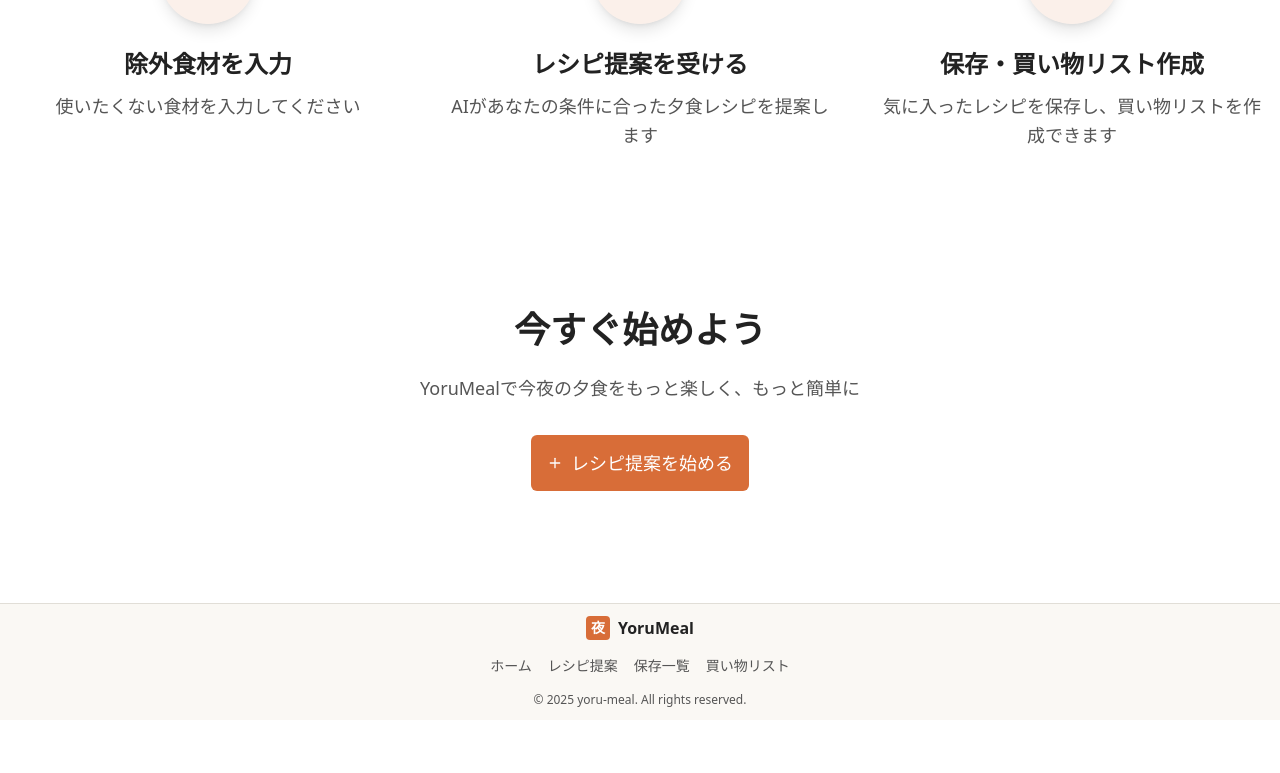
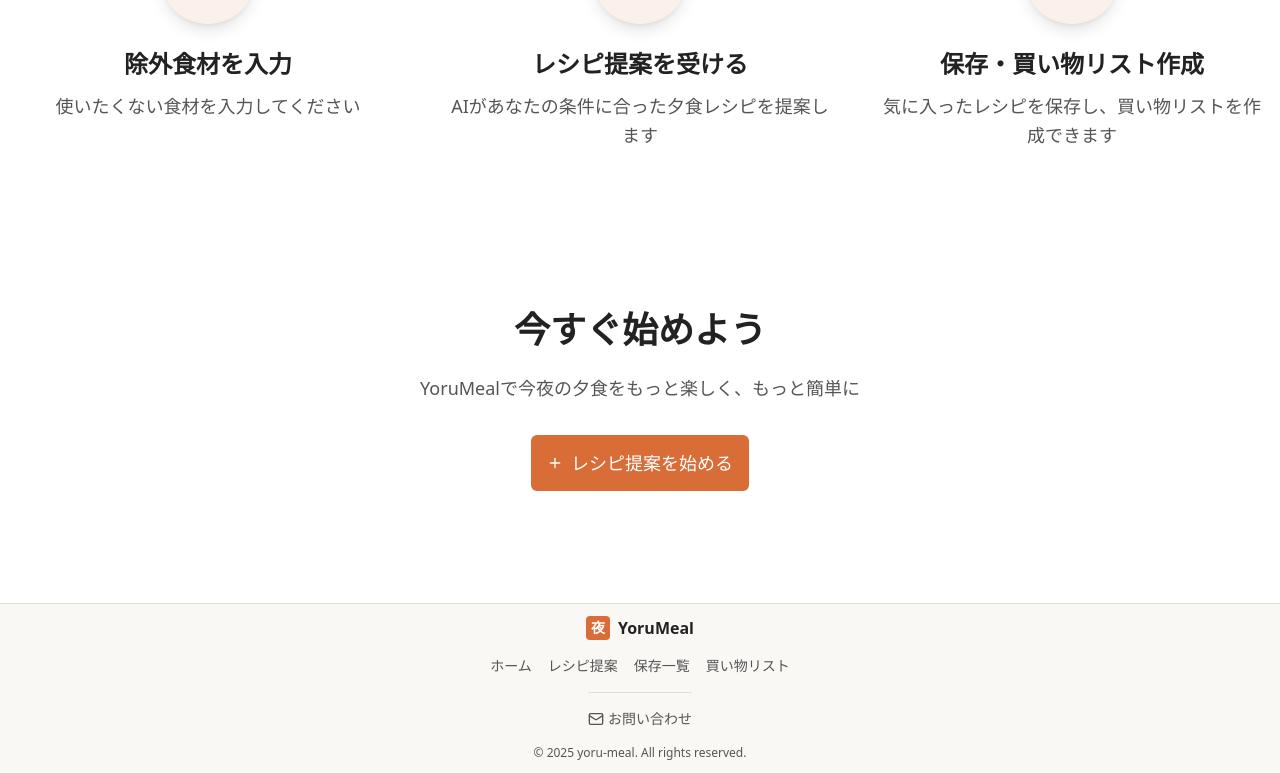
Before and after one commit to RS0856/yoru-meal, a Next.js app: page / in a window 1280 px wide. Shown: the part 1390-2163 px from the top of the page. Before the commit the page ends 2110 px from the top, so only its background shows below. Built offline with nearby package versions, Linux system fonts and the light colour scheme; no server answers.

Commit message:
✨ お問い合わせを追加

```diff
--- a/src/components/Footer.tsx
+++ b/src/components/Footer.tsx
@@ -1,4 +1,6 @@
 import Link from "next/link";
+import { Mail } from "lucide-react";
+
 export default function Footer() {
     return (
         <footer className="border-t bg-muted/50 mt-auto">
@@ -24,6 +26,14 @@ export default function Footer() {
                         買い物リスト
                         </Link>
                     </div>
+                    <div className="flex flex-wrap justify-center gap-6 text-sm pt-4 border-t border-border">
+                        <a
+                            href="mailto:yorumeal.contact@gmail.com"
+                            className="flex items-center gap-1 text-muted-foreground hover:text-foreground transition-colors">
+                            <Mail className="h-4 w-4" />
+                            お問い合わせ
+                        </a>
+                    </div>
                     <p className="text-xs text-muted-foreground">
                         © {new Date().getFullYear()} yoru-meal. All rights reserved.
                     </p>
```
